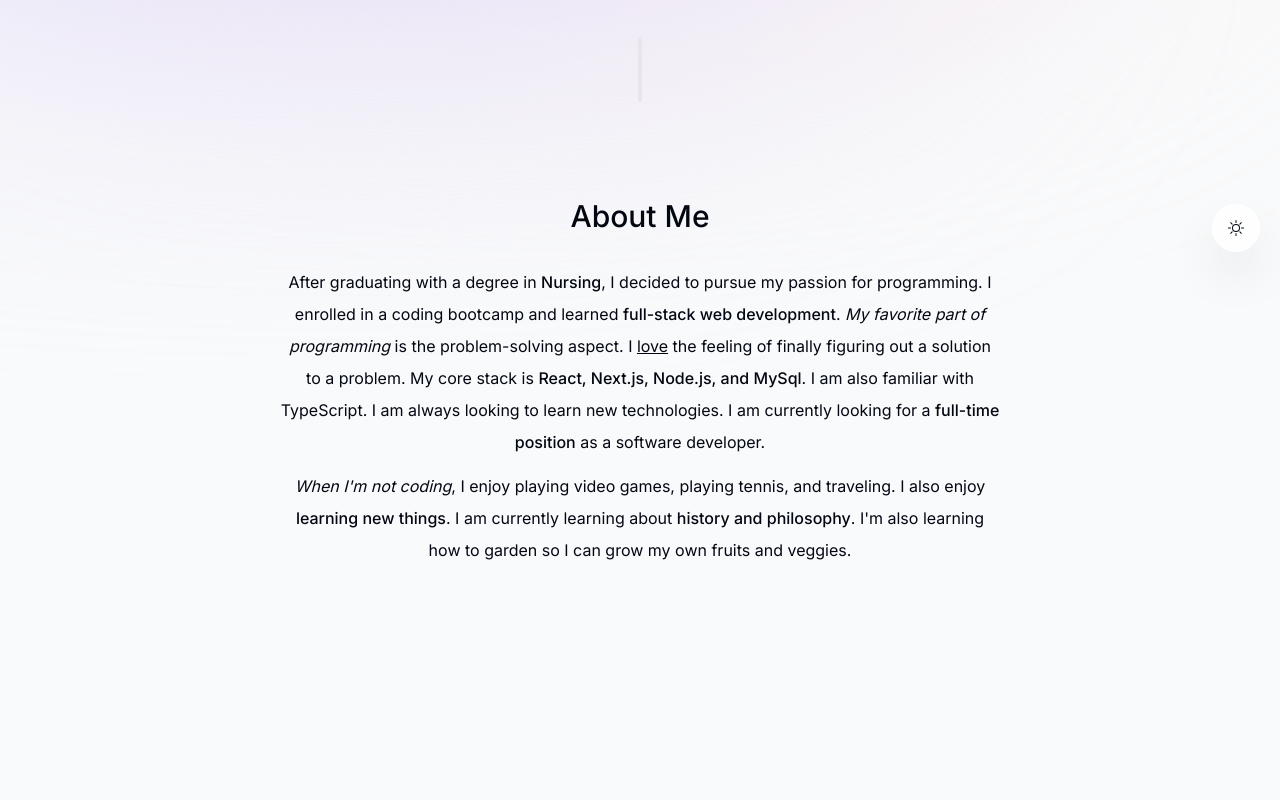
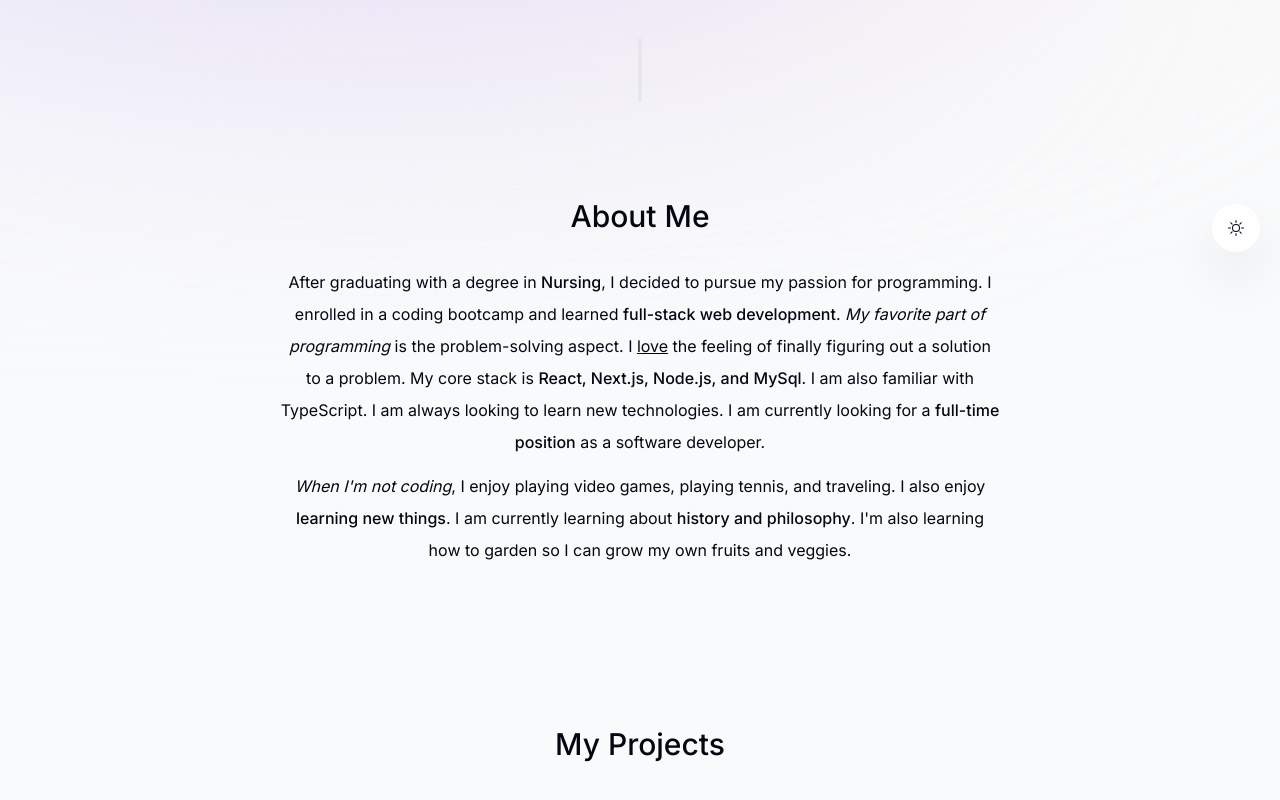
Before and after one commit to ruben-arcos/rubenarcos, a Next.js app: page / in a window 1280 px wide. Shown: the part 528-1328 px from the top of the page. Built offline with nearby package versions, Linux system fonts and the light colour scheme.

Commit message:
added projects to pages and imported it. Added title to  section

```diff
--- a/app/page.tsx
+++ b/app/page.tsx
@@ -1,12 +1,16 @@
 import About from "@/components/About";
 import Intro from "@/components/Intro";
+import Projects from "@/components/Projects";
 import SectionDivider from "@/components/SectionDivider";
 import Image from "next/image";
 
 export default function Home() {
-  return <main className="flex flex-col items-center px-4">
-    <Intro />
-    <SectionDivider />
-    <About />
-  </main>;
+  return (
+    <main className="flex flex-col items-center px-4">
+      <Intro />
+      <SectionDivider />
+      <About />
+      <Projects />
+    </main>
+  );
 }
--- a/components/Projects.tsx
+++ b/components/Projects.tsx
@@ -1,9 +1,10 @@
 import React from "react";
+import SectionHeading from "./SectionHeading";
 
 export default function Projects() {
   return (
     <section>
-
+        <SectionHeading>my projects</SectionHeading>
     </section>
   )
 }
```
